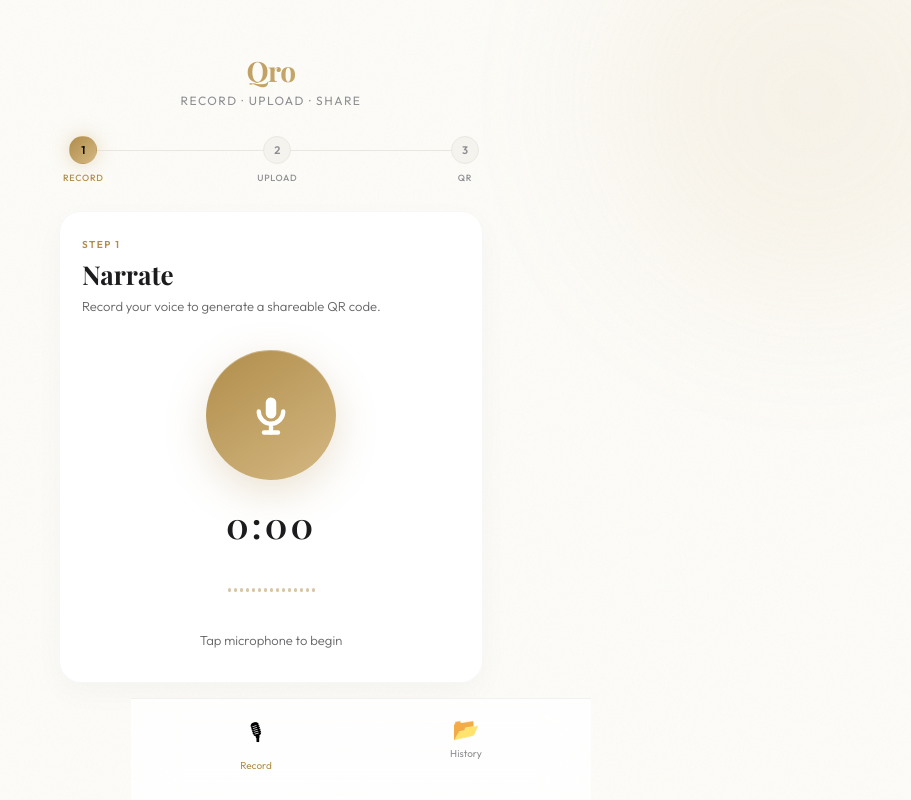
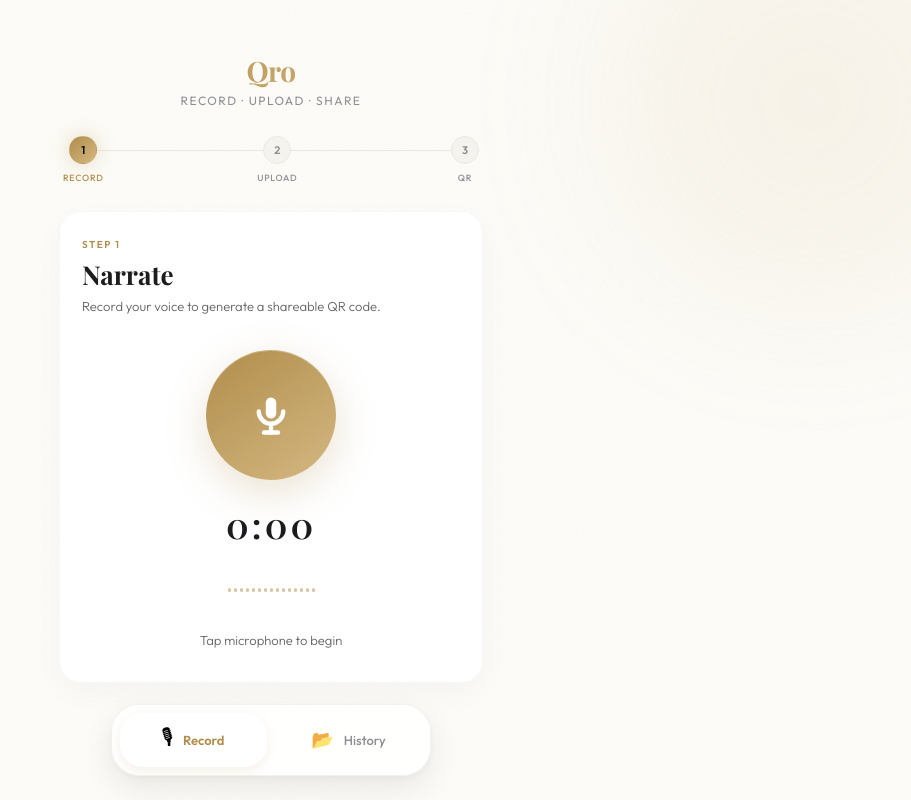
Before and after one commit to VibeCoderXD/VoiceQR-Qro, a website: page index.html in a window 1280 px wide. Shown: the whole page, without its empty margins (369-1280 px from the left). Drawn offline with nearby package versions, Linux system fonts and the light colour scheme.

Commit message:
UI: Redesign bottom navbar into a modern floating pill

```diff
--- a/index.html
+++ b/index.html
@@ -710,44 +710,57 @@ audio {
 /* ── Bottom Nav ── */
 .bottom-nav {
   position: fixed;
-  bottom: 0; left: 0; right: 0;
-  background: rgba(255,255,255,0.8);
-  backdrop-filter: blur(20px);
-  -webkit-backdrop-filter: blur(20px);
-  border-top: 1px solid rgba(0,0,0,0.05);
+  bottom: 24px; left: 50%;
+  transform: translateX(-50%);
+  width: calc(100% - 36px);
+  max-width: 320px;
+  background: rgba(255,255,255,0.85);
+  backdrop-filter: blur(14px);
+  -webkit-backdrop-filter: blur(14px);
+  border: 1px solid rgba(0,0,0,0.05);
   display: flex;
-  padding: 10px 20px 20px;
-  gap: 0;
+  padding: 8px;
+  gap: 8px;
+  border-radius: 28px;
+  box-shadow: 0 12px 30px rgba(0,0,0,0.08), 0 2px 8px rgba(0,0,0,0.04);
   z-index: 100;
-  max-width: 460px;
-  margin: 0 auto;
-  left: 50%;
-  transform: translateX(-50%);
 }
 .nav-btn {
   flex: 1;
   display: flex;
-  flex-direction: column;
   align-items: center;
-  gap: 4px;
-  padding: 8px;
+  justify-content: center;
+  gap: 10px;
+  padding: 12px;
   border: none;
   background: transparent;
   cursor: pointer;
-  transition: all 0.2s;
-  border-radius: 12px;
+  transition: all 0.3s cubic-bezier(0.23, 1, 0.32, 1);
+  border-radius: 22px;
+  position: relative;
 }
-.nav-btn:active { background: var(--surface2); }
-.nav-icon { font-size: 22px; }
+.nav-btn.active {
+  background: var(--surface);
+  box-shadow: 0 4px 12px rgba(176,141,75,0.12);
+}
+.nav-icon {
+  font-size: 18px;
+  transition: transform 0.3s;
+}
+.nav-btn.active .nav-icon {
+  transform: scale(1.15);
+}
 .nav-label {
-  font-size: 10px;
+  font-size: 13px;
   font-family: 'Outfit', sans-serif;
   color: var(--muted);
-  font-weight: 400;
-  transition: color 0.2s;
+  font-weight: 500;
+  transition: color 0.3s;
 }
-.nav-btn.active .nav-label { color: var(--accent); }
-.nav-btn.active .nav-icon { filter: none; }
+.nav-btn.active .nav-label {
+  color: var(--accent);
+  font-weight: 600;
+}
 
 /* ── Error / Toast ── */
 .err-box {
```
